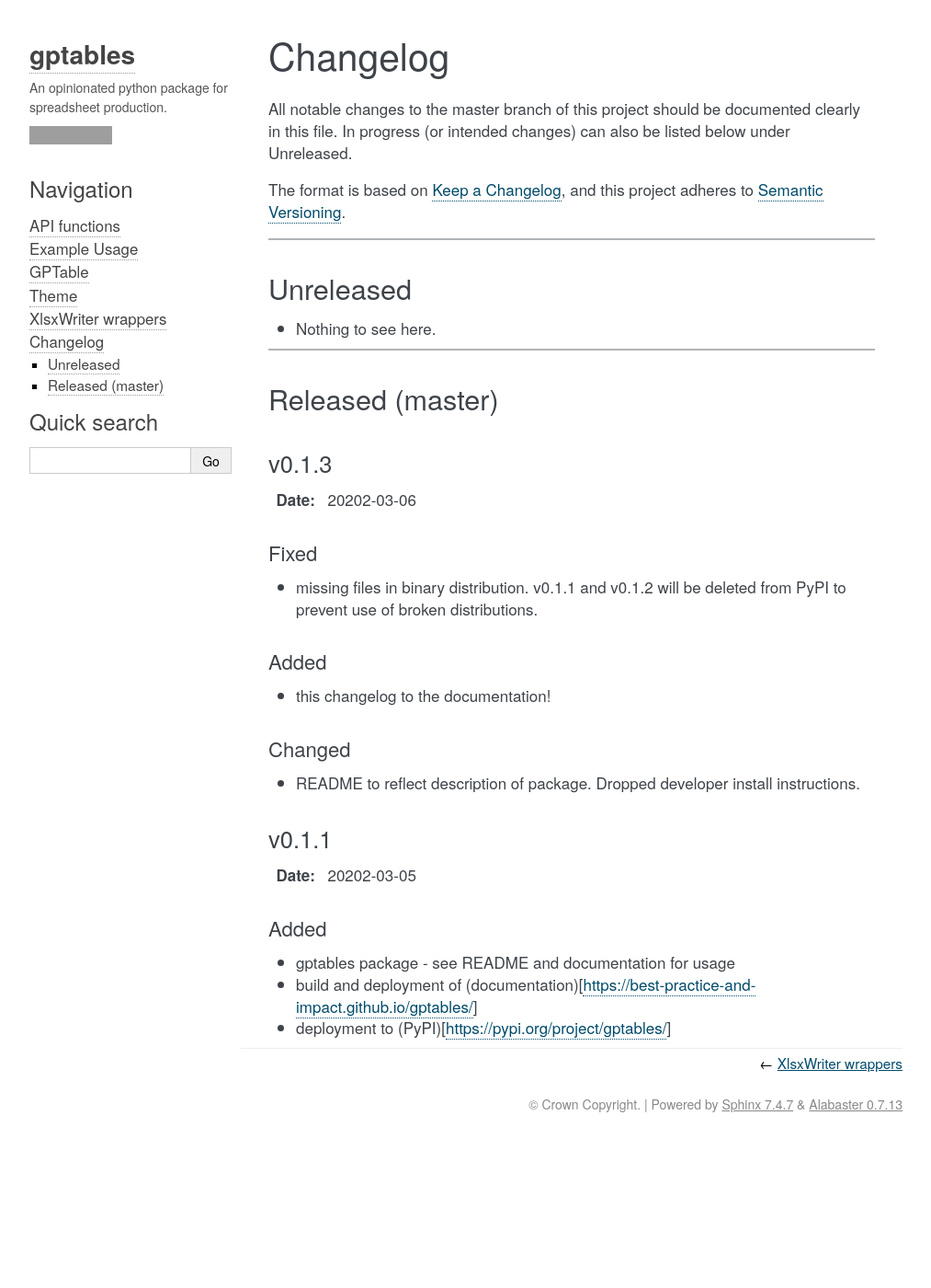
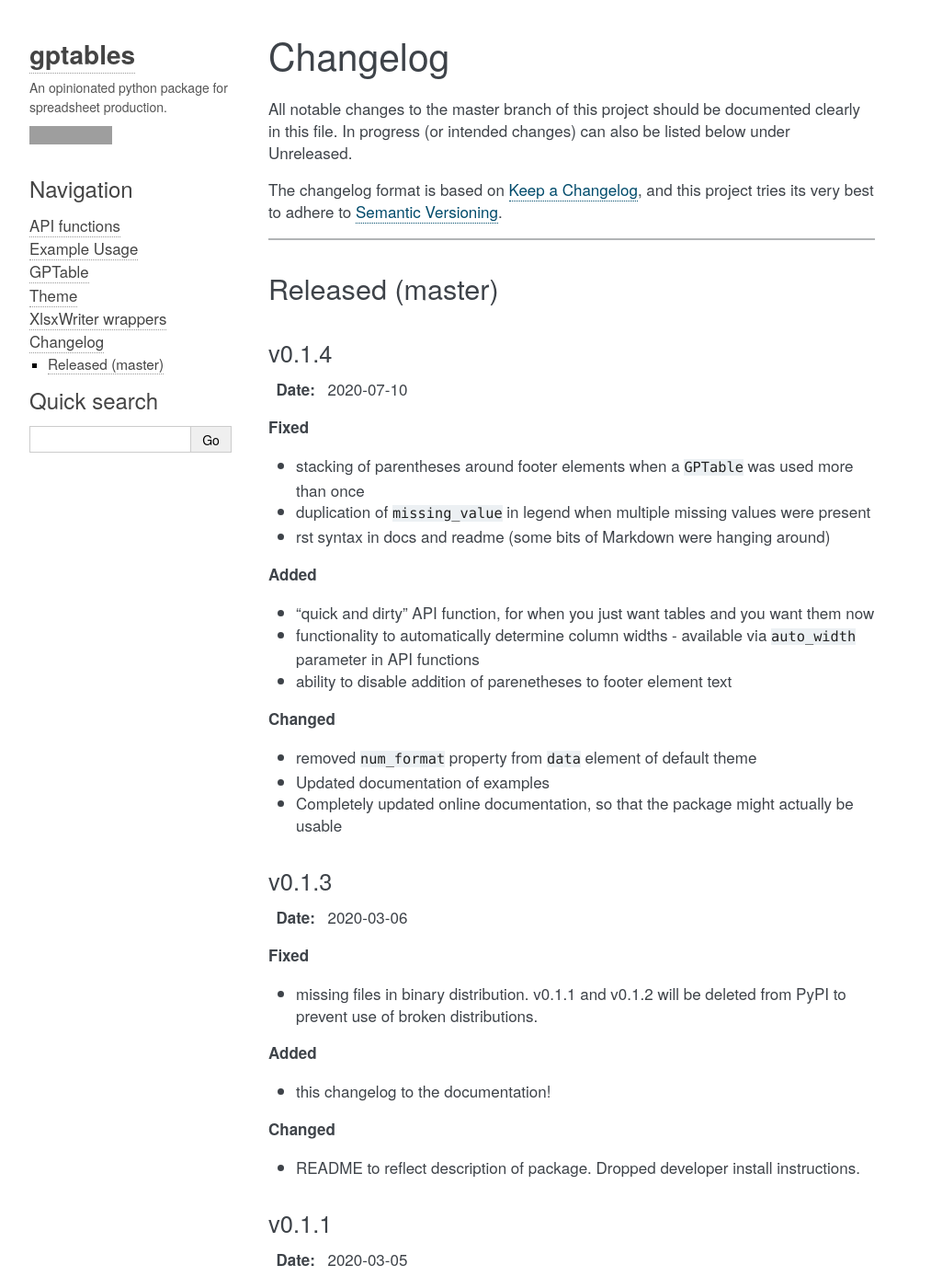
Before and after one commit to best-practice-and-impact/gptables, a Sphinx documentation site: the page built from docs/source/changelog.rst, in a window 1280 px wide and 1400 px high. Shown: the whole window at 92% size, without its empty margins (138-1151 px from the left). Built offline with Sphinx 7.4.7, drawn with Linux system fonts in a browser that asks for light colours; the version number could not be read and is left out; some of the changed text lies outside the part shown; grey boxes are pictures that could not be loaded.

Commit message:
Bump version (#116)
* added whitespace

* Dropped copyright date from license

* updated changelog for next version

* bumped version - woop!

* added xlsx outputs to gitignore

* update package doc for pypi

```diff
--- a/docs/source/changelog.rst
+++ b/docs/source/changelog.rst
@@ -8,47 +6,65 @@ All notable changes to the master branch of this project should be documented
 clearly in this file. In progress (or intended changes) can also be listed
 below under Unreleased.
 
-The format is based on `Keep a Changelog <https://keepachangelog.com/en/1.0.0/>`_,
-and this project adheres to `Semantic Versioning <https://semver.org/spec/v2.0.0.html>`_.
+The changelog format is based on `Keep a Changelog <https://keepachangelog.com/en/1.0.0/>`_,
+and this project tries its very best to adhere to
+`Semantic Versioning <https://semver.org/spec/v2.0.0.html>`_.
 
 ------------------------------------------------------------------------
 
-Unreleased
-==========
-
-* Nothing to see here.
-
-------------------------------------------------------------------------
 
 Released (master)
 =================
 
+v0.1.4
+------
+:Date: 2020-07-10
+
+**Fixed**
+
+* stacking of parentheses around footer elements when a ``GPTable`` was used more than once
+* duplication of ``missing_value`` in legend when multiple missing values were present
+* rst syntax in docs and readme (some bits of Markdown were hanging around)
+
+**Added**
+
+* "quick and dirty" API function, for when you just want tables and you want them now
+* functionality to automatically determine column widths - available via ``auto_width`` parameter in API functions
+* ability to disable addition of parenetheses to footer element text
+
+**Changed**
+
+* removed ``num_format`` property from ``data`` element of default theme
+* Updated documentation of examples
+* Completely updated online documentation, so that the package might actually be usable
+
+
 v0.1.3
 ------
-:Date: 20202-03-06
+:Date: 2020-03-06
 
-Fixed
-^^^^^
+**Fixed**
+
 * missing files in binary distribution. v0.1.1 and v0.1.2 will be deleted from
   PyPI to prevent use of broken distributions.
 
-Added
-^^^^^
+**Added**
+
 * this changelog to the documentation!
 
 
-Changed
-^^^^^^^
+**Changed**
+
 * README to reflect description of package. Dropped developer install
   instructions.
 
 
 v0.1.1
 ------
-:Date: 20202-03-05
+:Date: 2020-03-05
 
-Added
-^^^^^
+**Added**
+
 * gptables package - see README and documentation for usage
-* build and deployment of (documentation)[https://best-practice-and-impact.github.io/gptables/]
-* deployment to (PyPI)[https://pypi.org/project/gptables/]
+* build and deployment of `documentation <https://best-practice-and-impact.github.io/gptables/>`_
+* deployment to `PyPI <https://pypi.org/project/gptables/>`_
```
Also changed, not shown: other parts of docs/source/changelog.rst (+0 -2 lines), gptables/__init__.py (+9 -10 lines), 7 other files.
